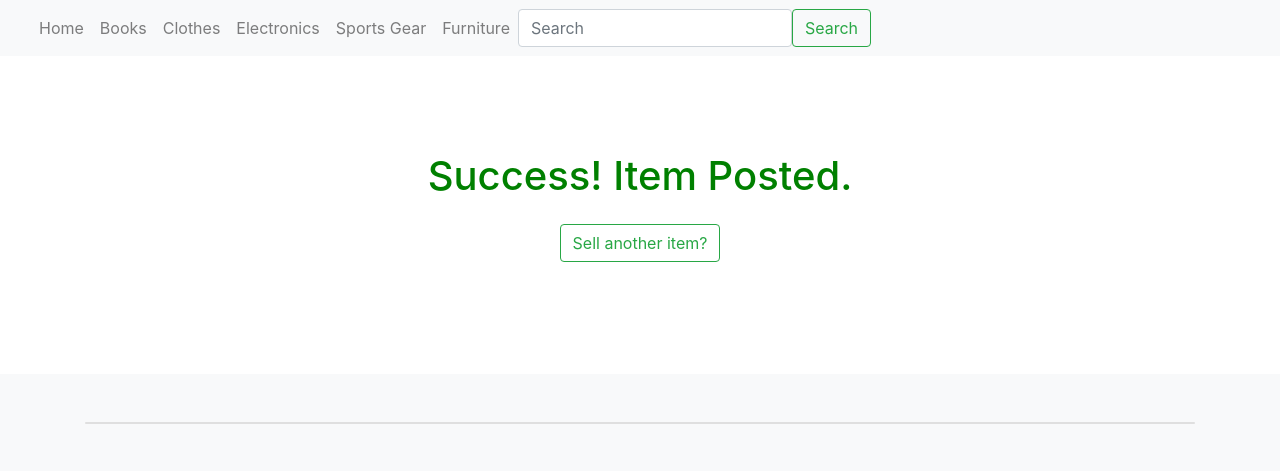
After one commit to elenirotsides/Exchange4Students, a Flask app: page /item_posted in a window 1280 px wide. The commit adds this page. Shown: the top 471 px of the page. Run offline with Flask 2, Linux system fonts and the light colour scheme; some libraries are stand-ins or nearby versions.

Commit message:
Makes confirmation page after selling

```diff
--- a/src/app.py
+++ b/src/app.py
@@ -28,37 +28,36 @@ def get_home():
 
 @app.route("/books")
 def get_books():
-    return render_template(
-        "/books.html", items=Database.get_item_by_category(Category.BOOK)
-    )
+    return render_template("/books.html",
+                           items=Database.get_item_by_category(Category.BOOK))
 
 
 @app.route("/clothes")
 def get_clothes():
-    return render_template(
-        "/clothes.html", items=Database.get_item_by_category(Category.CLOTHING)
-    )
+    return render_template("/clothes.html",
+                           items=Database.get_item_by_category(
+                               Category.CLOTHING))
 
 
 @app.route("/electronics")
 def get_electronics():
-    return render_template(
-        "/electronics.html", items=Database.get_item_by_category(Category.ELECTRONIC)
-    )
+    return render_template("/electronics.html",
+                           items=Database.get_item_by_category(
+                               Category.ELECTRONIC))
 
 
 @app.route("/sports")
 def get_sports():
-    return render_template(
-        "/sports.html", items=Database.get_item_by_category(Category.SPORTS_GEAR)
-    )
+    return render_template("/sports.html",
+                           items=Database.get_item_by_category(
+                               Category.SPORTS_GEAR))
 
 
 @app.route("/furniture")
 def get_furniture():
-    return render_template(
-        "/furniture.html", items=Database.get_item_by_category(Category.FURNITURE)
-    )
+    return render_template("/furniture.html",
+                           items=Database.get_item_by_category(
+                               Category.FURNITURE))
 
 
 @app.route("/sell", methods=["GET", "POST"])
@@ -225,5 +224,10 @@ def get_search():
     return render_template("/results.html", items=Database.search_item(term))
 
 
+@app.route("/item_posted", methods=["GET", "POST"])
+def get_item_posted():
+    return render_template("/item_posted.html")
+
+
 if __name__ == "__main__":
     app.run(debug=True)
--- /dev/null
+++ b/src/templates/item_posted.html
@@ -0,0 +1,123 @@
+<!doctype html>
+<html lang="en">
+
+<head>
+    <!-- Required meta tags -->
+    <meta charset="utf-8">
+    <meta name="viewport" content="width=device-width, initial-scale=1, shrink-to-fit=no">
+
+    <!-- Bootstrap CSS -->
+    <link rel="stylesheet" href="https://maxcdn.bootstrapcdn.com/bootstrap/4.0.0/css/bootstrap.min.css"
+        integrity="sha384-Gn5384xqQ1aoWXA+058RXPxPg6fy4IWvTNh0E263XmFcJlSAwiGgFAW/dAiS6JXm" crossorigin="anonymous">
+    <!-- Optional JavaScript -->
+    <!-- jQuery first, then Popper.js, then Bootstrap JS -->
+    <script src="https://code.jquery.com/jquery-3.2.1.slim.min.js"
+        integrity="sha384-KJ3o2DKtIkvYIK3UENzmM7KCkRr/rE9/Qpg6aAZGJwFDMVNA/GpGFF93hXpG5KkN"
+        crossorigin="anonymous"></script>
+    <script src="https://cdnjs.cloudflare.com/ajax/libs/popper.js/1.12.9/umd/popper.min.js"
+        integrity="sha384-ApNbgh9B+Y1QKtv3Rn7W3mgPxhU9K/ScQsAP7hUibX39j7fakFPskvXusvfa0b4Q"
+        crossorigin="anonymous"></script>
+    <script src="https://maxcdn.bootstrapcdn.com/bootstrap/4.0.0/js/bootstrap.min.js"
+        integrity="sha384-JZR6Spejh4U02d8jOt6vLEHfe/JQGiRRSQQxSfFWpi1MquVdAyjUar5+76PVCmYl"
+        crossorigin="anonymous"></script>
+
+    <title>Exchange for Students</title>
+
+    <!--extra styles-->
+    <style>
+        .bd-placeholder-img {
+            font-size: 1.125rem;
+            text-anchor: middle;
+            -webkit-user-select: none;
+            -moz-user-select: none;
+            user-select: none;
+        }
+
+        @media (min-width: 768px) {
+            .bd-placeholder-img-lg {
+                font-size: 3.5rem;
+            }
+        }
+    </style>
+</head>
+
+<body>
+    <header>
+        <!-- Navigation bar -->
+        <nav class="navbar navbar-expand-lg navbar-light bg-light">
+            <div class="container-fluid">
+                <button class="navbar-toggler" type="button" data-bs-toggle="collapse"
+                    data-bs-target="#navbarSupportedContent" aria-controls="navbarSupportedContent"
+                    aria-expanded="false" aria-label="Toggle navigation">
+                    <span class="navbar-toggler-icon"></span>
+                </button>
+                <div class="collapse navbar-collapse" id="navbarSupportedContent">
+                    <ul class="navbar-nav me-auto mb-2 mb-lg-0">
+                        <li class="nav-item">
+                            <a class="nav-link" aria-current="page" href="/">Home</a>
+                        </li>
+                        <li class="nav-item">
+                            <a class="nav-link" aria-current="page" href="/books">Books</a>
+                        </li>
+                        <li class="nav-item">
+                            <a class="nav-link" aria-current="page" href="/clothes">Clothes</a>
+                        </li>
+                        <li class="nav-item">
+                            <a class="nav-link" aria-current="page" href="/electronics">Electronics</a>
+                        </li>
+                        <li class="nav-item">
+                            <a class="nav-link" aria-current="page" href="/sports">Sports Gear</a>
+                        </li>
+                        <li class="nav-item">
+                            <a class="nav-link" aria-current="page" href="/furniture">Furniture</a>
+                        </li>
+                        <!-- Account dropdown not implemented -->
+                        <!-- <li class="nav-item dropdown">
+              <a class="nav-link dropdown-toggle" href="#" id="navbarDropdown" role="button" data-bs-toggle="dropdown"
+                aria-expanded="false">
+                Account
+              </a>
+              <ul class="dropdown-menu" aria-labelledby="navbarDropdown">
+                <li><a class="dropdown-item" href="#">Action</a></li>
+                <li><a class="dropdown-item" href="#">Another action</a></li>
+                <li>
+                  <hr class="dropdown-divider">
+                </li>
+                <li><a class="dropdown-item" href="#">Something else here</a></li>
+              </ul>
+            </li> -->
+                    </ul>
+                    <form class="d-flex" method="POST" id="search_term" action="/search">
+                        <input name="search_term" id='search_term' class="form-control me-2" type="search"
+                            placeholder="Search" aria-label="Search">
+                        <button class="btn btn-outline-success" type="submit">Search</button>
+                    </form>
+                </div>
+            </div>
+        </nav>
+    </header>
+    <main>
+        <section class="py-5 text-center container">
+            <div class="row py-lg-5">
+                <div class="col-lg-6 col-md-8 mx-auto">
+                    <h1 class="fw-light" style="color:green">Success! Item Posted.</h1>
+                    <form class="p-3" action="/sell">
+                        <input type="submit" value="Sell another item?" class="btn btn-outline-success">
+                    </form>
+                </div>
+            </div>
+        </section>
+        <div class="album py-5 bg-light" id="item_box">
+            <div class="container">
+                <div class="row row-cols-1 row-cols-sm-2 row-cols-md-3 g-3">
+                    <div class="col">
+                        <div class="card shadow-sm">
+                        </div>
+                    </div>
+                </div>
+            </div>
+        </div>
+    </main>
+</body>
+
+</html>
--- a/src/templates/sell.html
+++ b/src/templates/sell.html
@@ -110,8 +110,7 @@
         <div class="row row-cols-1 row-cols-sm-2 row-cols-md-3 g-3">
           <div class="col">
             <div class="card shadow-sm">
-              <form class="p-3" method="POST" id="sellitem" action="/sell" enctype="multipart/form-data"
-                onsubmit="alert('Success! You posted an item.');">
+              <form class="p-3" method="POST" id="sellitem" action="/item_posted" enctype="multipart/form-data">
                 <div class="form-group">
                   <label for="category_drop">Choose a Category</label>
                   <select class="form-control" name="category_drop_val" id="category_drop">
@@ -224,7 +223,7 @@
                 </div>
 
                 <div class="form-group" id="seller">
-                  <label for="seller_val">Your Name (Seller Name)</label>
+                  <label for="seller_val">Your Email</label>
                   <input type="text" name="seller_val" id="seller_val">
                 </div>
 
```
